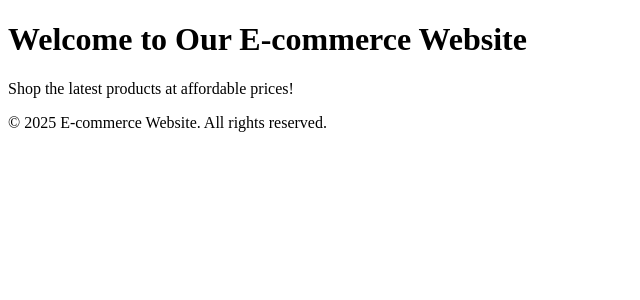
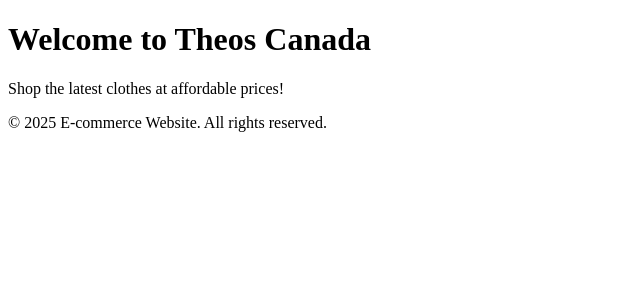
Before and after one commit to jinsunkang1980/Ecommerce_assignment, a PHP site: page / in a window 1280 px wide. Shown: the part 46-346 px from the top of the page, without its empty margins (0-640 px from the left). Run offline with PHP 8.4, Linux system fonts and the light colour scheme.

Commit message:
Update index.php

```diff
--- a/ecommerce_jsk/index.php
+++ b/ecommerce_jsk/index.php
@@ -1,4 +1,4 @@
 <?php include 'includes/header.php'; ?>
-<h1>Welcome to Our E-commerce Website</h1>
-<p>Shop the latest products at affordable prices!</p>
+<h1>Welcome to Theos Canada</h1>
+<p>Shop the latest clothes at affordable prices!</p>
 <?php include 'includes/footer.php'; ?>
```
